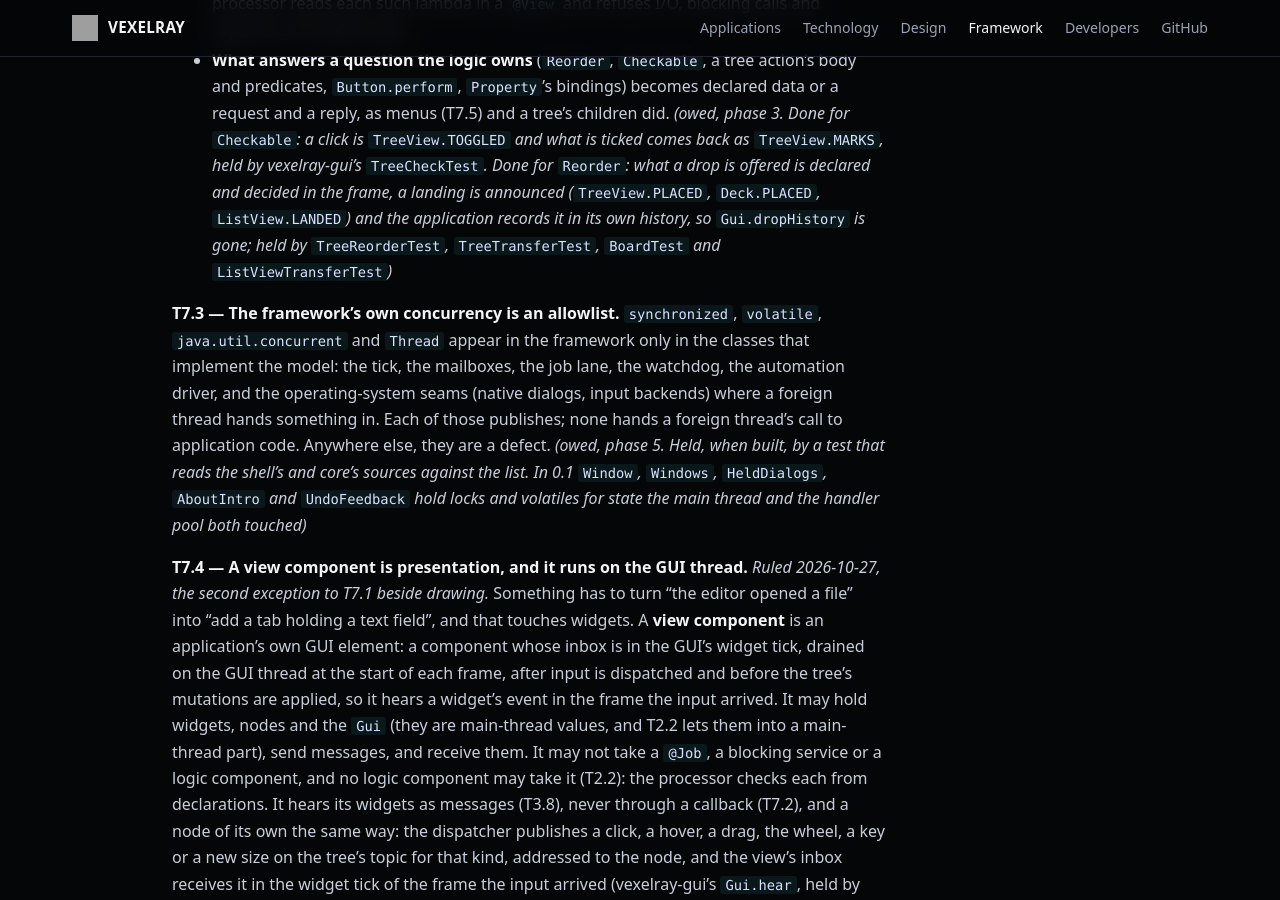
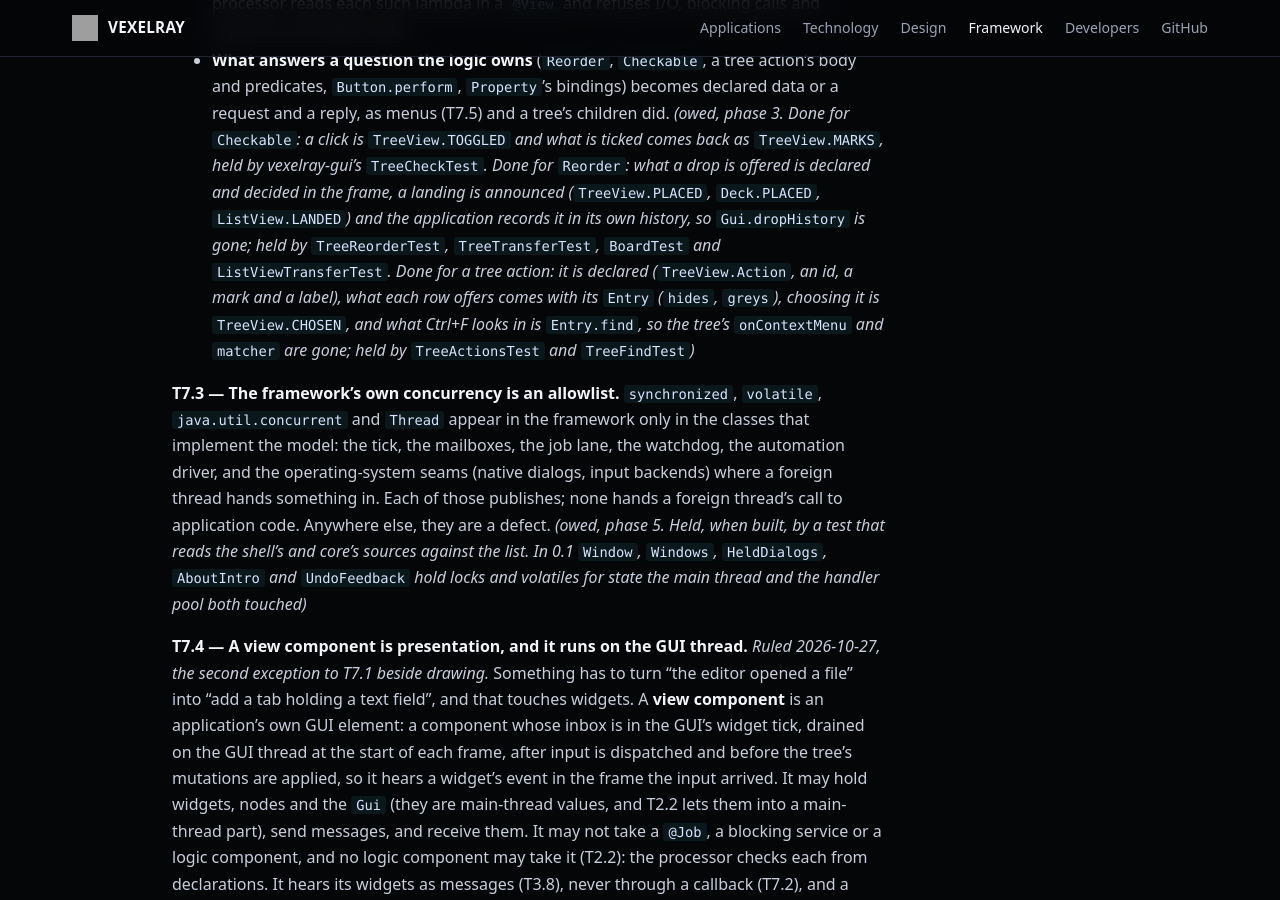
Before and after one commit to sibarum/vexelray-framework, a Jekyll site: the page built from docs/threading.md, in a window 1280 px wide and 900 px high, scrolled down 12838 px. Built offline with Jekyll 4.4.1, drawn with Linux system fonts in a browser that asks for light colours; our own code applies the rules of GitHub Pages for plain Markdown files.

Commit message:
threading.md: T7.2 done for a tree's actions
Co-Authored-By: Claude Opus 5.5 <noreply@anthropic.com>

```diff
--- a/docs/threading.md
+++ b/docs/threading.md
@@ -411,7 +411,10 @@ is code handed to the GUI that the GUI keeps and runs on its own thread, in the
   comes back as `TreeView.MARKS`, held by vexelray-gui's `TreeCheckTest`. Done for `Reorder`: what a drop is offered
   is declared and decided in the frame, a landing is announced (`TreeView.PLACED`, `Deck.PLACED`,
   `ListView.LANDED`) and the application records it in its own history, so `Gui.dropHistory` is gone; held by
-  `TreeReorderTest`, `TreeTransferTest`, `BoardTest` and `ListViewTransferTest`)*
+  `TreeReorderTest`, `TreeTransferTest`, `BoardTest` and `ListViewTransferTest`. Done for a tree action: it is declared
+  (`TreeView.Action`, an id, a mark and a label), what each row offers comes with its `Entry` (`hides`, `greys`), choosing
+  it is `TreeView.CHOSEN`, and what Ctrl+F looks in is `Entry.find`, so the tree's `onContextMenu` and `matcher` are
+  gone; held by `TreeActionsTest` and `TreeFindTest`)*
 
 **T7.3 — The framework's own concurrency is an allowlist.** `synchronized`, `volatile`, `java.util.concurrent` and
 `Thread` appear in the framework only in the classes that implement the model: the tick, the mailboxes, the job
```
